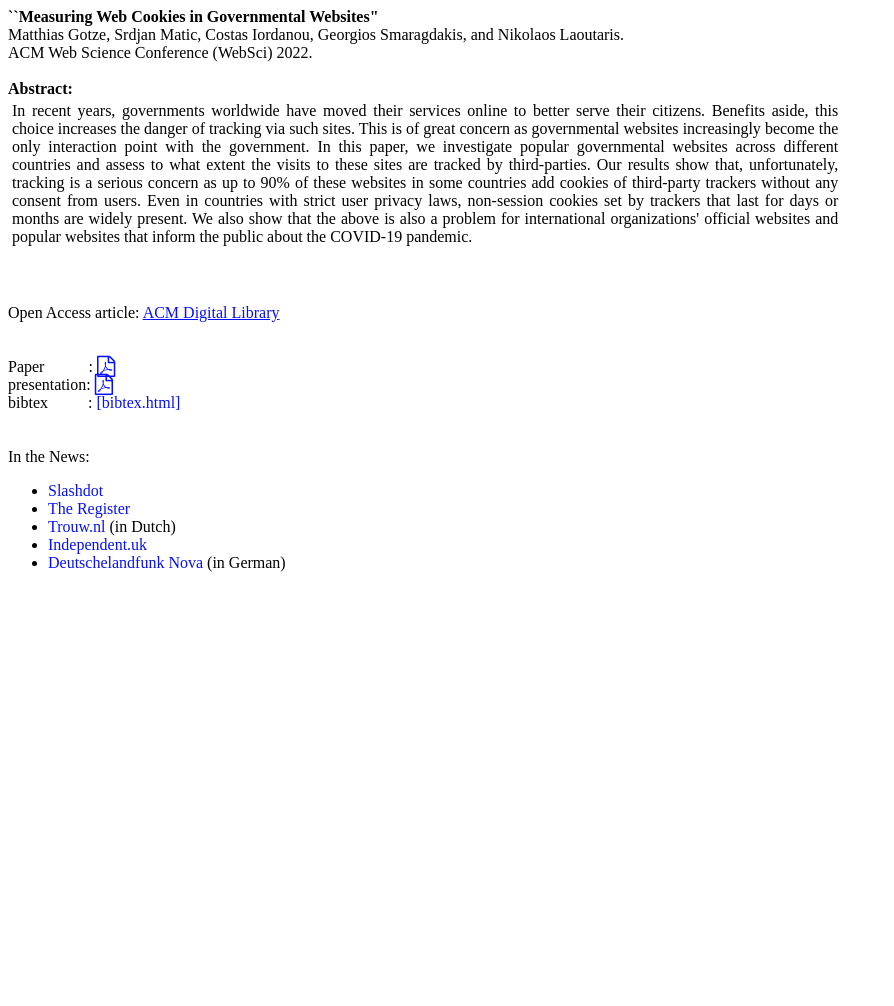
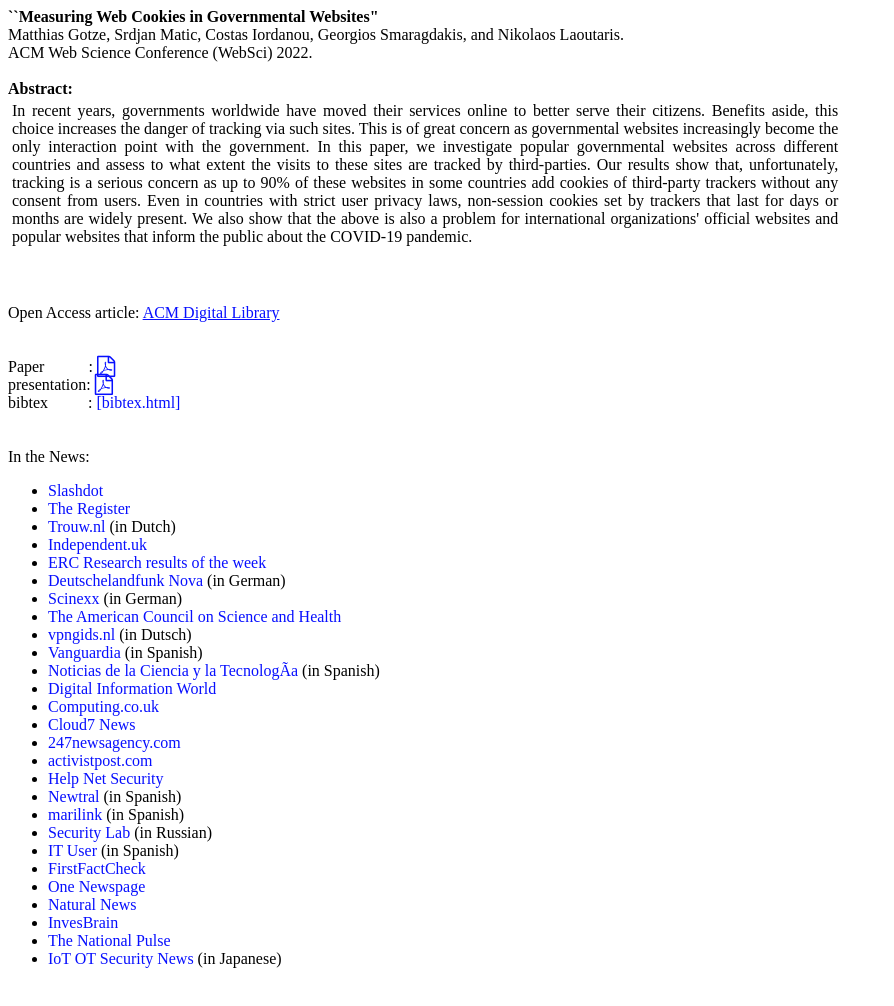
Before and after one commit to gsmaragd/gsmaragd.github.io, a plain HTML site: page publications/WebSci2022/index.html in a window 1280 px wide. Shown: the whole page, without its empty margins (0-894 px from the left). Before the commit the page ends 800 px from the top, so only its background shows below. Drawn offline with Linux system fonts and the light colour scheme.

Commit message:
new news

```diff
--- a/publications/WebSci2022/index.html
+++ b/publications/WebSci2022/index.html
@@ -92,10 +92,217 @@ target="_blank"style="text-decoration: none;">Trouw.nl</a> (in Dutch)
 target="_blank"style="text-decoration: none;">Independent.uk</a>
 </li>
 
+<li><a href="
+https://twitter.com/ERC_Research/status/1544946424328044545
+"
+target="_blank"style="text-decoration: none;">
+ERC Research results of the week
+</a>
+</li>
 
-<li><a href="https://www.deutschlandfunknova.de/nachrichten/datenschutz-regierungsseiten-setzen-ungefragt-cookies"
-target="_blank"style="text-decoration: none;">Deutschelandfunk Nova</a> (in German)
+<li><a href="
+https://www.deutschlandfunknova.de/nachrichten/datenschutz-regierungsseiten-setzen-ungefragt-cookies
+"
+target="_blank"style="text-decoration: none;">
+Deutschelandfunk Nova
+</a> (in German)
 </li>
+
+<li><a href="
+https://www.scinexx.de/news/technik/drittanbieter-cookies-auf-regierungs-websites/
+"
+target="_blank"style="text-decoration: none;">
+Scinexx
+</a> (in German)
+</li>
+
+<li><a href="
+https://www.acsh.org/news/2022/07/22/cookie-monsters-16443
+"
+target="_blank"style="text-decoration: none;">
+The American Council on Science and Health
+</a>
+</li>
+
+
+<li><a href="
+https://www.vpngids.nl/nieuws/vvd-vraagt-kabinet-om-opheldering-over-cookiebeleid/
+"
+target="_blank"style="text-decoration: none;">
+vpngids.nl
+</a> (in Dutsch)
+</li>
+
+
+<li><a href="
+https://vanguardia.com.mx/tech/computadoras/sabias-que-las-webs-gubernamentales-tambien-usan-cookies-sin-consentimiento-del-usuario-FA3064887
+"
+target="_blank"style="text-decoration: none;">
+Vanguardia
+</a> (in Spanish)
+</li>
+
+
+<li><a href="
+https://noticiasdelaciencia.com/art/44559/cookies-de-rastreadores-de-terceros-en-webs-gubernamentales/
+"
+target="_blank"style="text-decoration: none;">
+Noticias de la Ciencia y la Tecnología
+</a> (in Spanish)
+</li>
+
+
+<li><a href="
+https://www.digitalinformationworld.com/2022/07/new-research-proves-most-government.html
+"
+target="_blank"style="text-decoration: none;">
+Digital Information World
+</a>
+</li>
+
+
+<li><a href="
+https://www.computing.co.uk/news/4052642/90-g20-government-websites-tracking-cookies
+"
+target="_blank"style="text-decoration: none;">
+Computing.co.uk
+</a>
+</li>
+
+
+<li><a href="
+https://cloud7.news/security/g20-governments-websites-use-tracking-cookies/
+"
+target="_blank"style="text-decoration: none;">
+Cloud7 News
+</a>
+</li>
+
+
+<li><a href="
+https://247newsagency.com/top-news/158999.html
+"
+target="_blank"style="text-decoration: none;">
+247newsagency.com
+</a>
+</li>
+
+
+<li><a href="
+https://www.activistpost.com/2022/07/government-overreach-9-in-10-official-websites-use-tracking-cookies-without-consent.html
+"
+target="_blank"style="text-decoration: none;">
+activistpost.com
+</a>
+</li>
+
+
+<li><a href="
+https://www.helpnetsecurity.com/2022/07/11/governmental-websites-cookies-third-party-trackers/
+"
+target="_blank"style="text-decoration: none;">
+Help Net Security
+</a>
+</li>
+
+
+<li><a href="
+https://www.newtral.es/web-gubernamentales-cookies-terceros/20220713/
+"
+target="_blank"style="text-decoration: none;">
+Newtral
+</a> (in Spanish)
+</li>
+
+
+<li><a href="
+https://twitter.com/marilink/status/1547496533746237440
+"
+target="_blank"style="text-decoration: none;">
+marilink
+</a> (in Spanish)
+</li>
+
+
+<li><a href="
+https://www.securitylab.ru/news/532731.php
+"
+target="_blank"style="text-decoration: none;">
+Security Lab
+</a> (in Russian)
+</li>
+
+
+<li><a href="
+https://www.ituser.es/actualidad/2022/07/hasta-el-90-de-las-webs-gubernamentales-instala-cookies-de-terceros-sin-consentimiento
+"
+target="_blank"style="text-decoration: none;">
+IT User
+</a> (in Spanish)
+</li>
+
+
+<li><a href="
+https://firstfactcheck.substack.com/p/fact-check-western-governments-are
+"
+target="_blank"style="text-decoration: none;">
+FirstFactCheck
+</a>
+</li>
+
+
+<li><a href="
+https://www.onenewspage.com/n/Health/1zoco9x55f/Nearly-all-of-the-government-8217-COVID.htm
+"
+target="_blank"style="text-decoration: none;">
+One Newspage
+</a>
+</li>
+
+
+<li><a href="
+https://www.naturalnews.com/2022-07-17-government-covid-information-websites-secret-spying-operations.html
+"
+target="_blank"style="text-decoration: none;">
+Natural News
+</a>
+</li>
+
+
+<li><a href="
+https://invesbrain.com/up-to-90-of-governmental-websites-include-cookies-of-third-party-trackers/
+"
+target="_blank"style="text-decoration: none;">
+InvesBrain
+</a>
+</li>
+
+
+<li><a href="
+https://thenationalpulse.com/2022/07/14/99-of-covid-19-data-websites-secretly-track-users/
+"
+target="_blank"style="text-decoration: none;">
+The National Pulse
+</a>
+</li>
+
+
+<li><a href="
+https://iototsecnews.jp/2022/07/11/nearly-all-governmental-websites-serve-cookies-or-third-party-trackers/#more-22326
+"
+target="_blank"style="text-decoration: none;">
+IoT OT Security News
+</a> (in Japanese)
+</li>
+
+
+
+<!-- https://www.linkedin.com/feed/update/urn:li:activity:6955508639746920449/
+-->
+
+
+
+
 
 </ul>
 
```
Also changed, not shown: publications/CACM-COVID19/index.html (+12 -3 lines), publications/CCR-IoTv6/index.html (+3 -0 lines).
